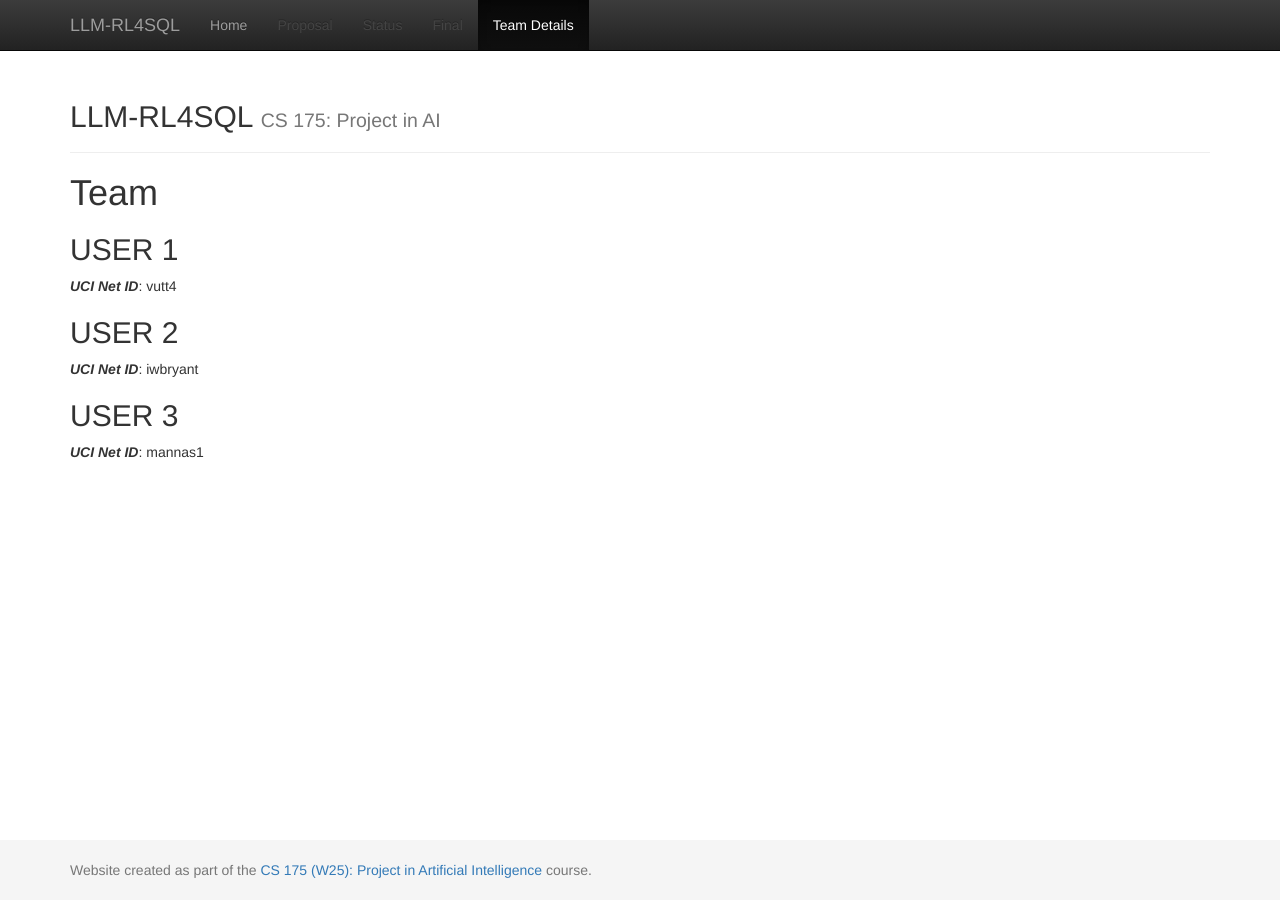
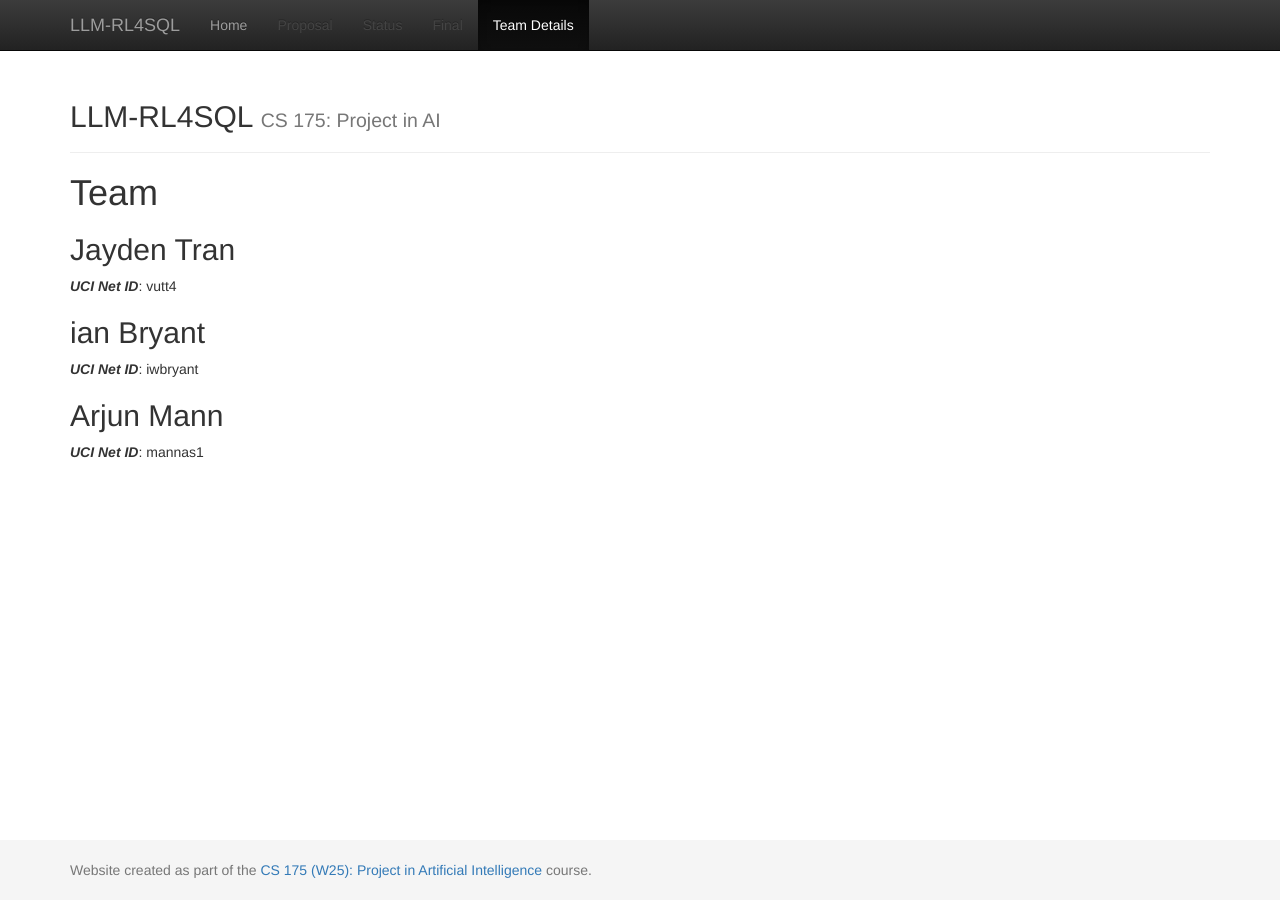
Before and after one commit to jaydentrannnn/LLM-RL4SQL, a Jekyll site: the page built from docs/team.md, in a window 1280 px wide. Built offline with Jekyll 4.4.1, drawn with Linux system fonts in a browser that asks for light colours.

Commit message:
Update team member names in team.md

```diff
--- a/docs/team.md
+++ b/docs/team.md
@@ -6,11 +6,11 @@ title:  Team
 # {{ page.title }}
 
 
-## USER 1
+## Jayden Tran
 ***UCI Net ID***: vutt4
 
-## USER 2
+## ian Bryant
 ***UCI Net ID***: iwbryant
 
-## USER 3
+## Arjun Mann
 ***UCI Net ID***: mannas1
```
